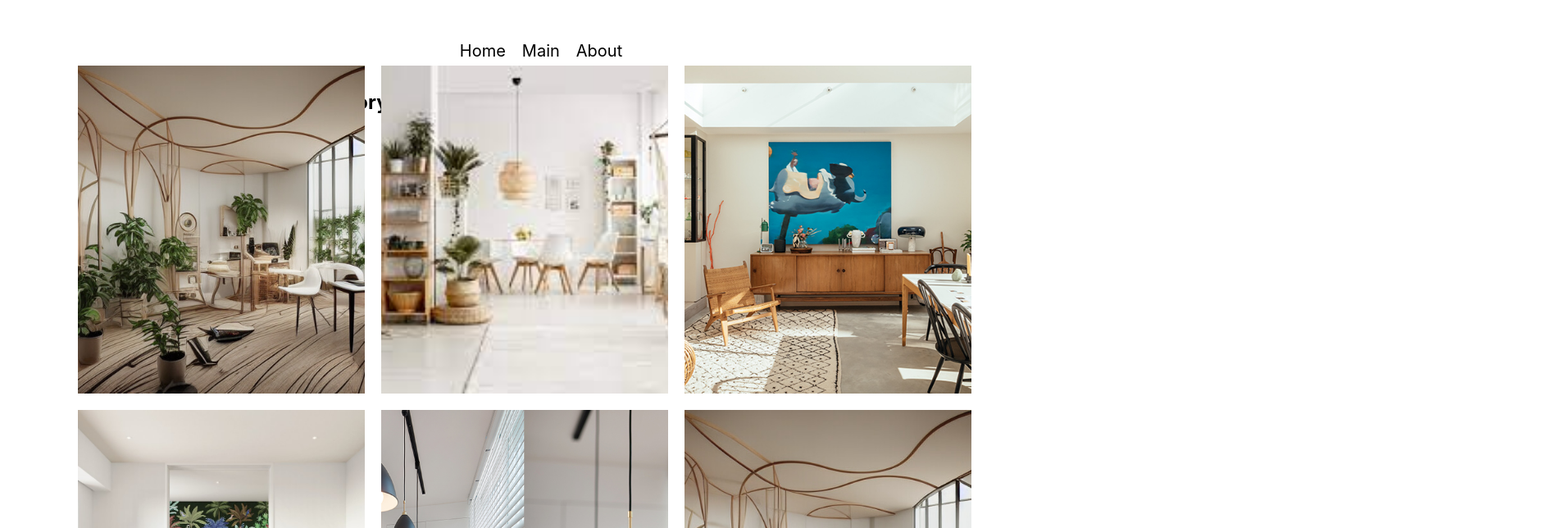
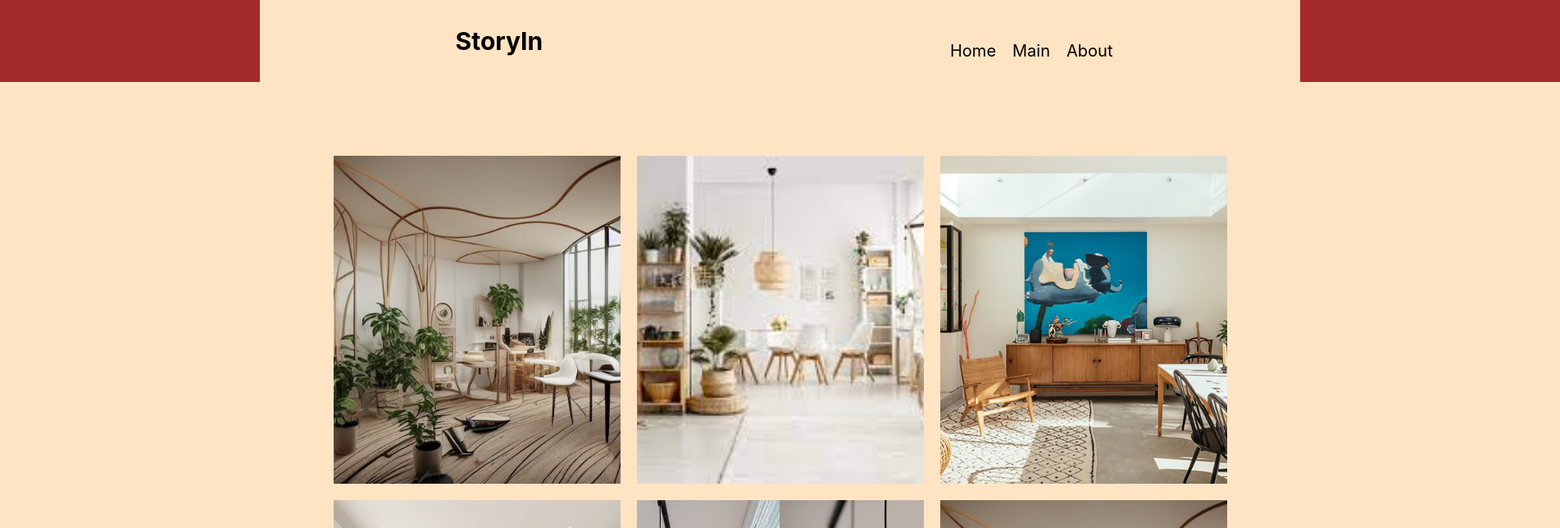
Before and after one commit to dlswn666/story-in, a React (Create React App) app: page /main in a window 1280 px wide. Shown: the top 644 px of the page at 82% size, 1903 px wide, since content can reach past the window. Built offline with nearby package versions, Linux system fonts and the light colour scheme.

Commit message:
main페이지 전체 라인 완료

```diff
--- a/src/App.css
+++ b/src/App.css
@@ -1,38 +1,5 @@
-.App {
-  text-align: center;
+.mainContainer{
+  background-color: bisque;
+  width: 1903px;
+  margin: auto;
 }
-
-.App-logo {
-  height: 40vmin;
-  pointer-events: none;
-}
-
-@media (prefers-reduced-motion: no-preference) {
-  .App-logo {
-    animation: App-logo-spin infinite 20s linear;
-  }
-}
-
-.App-header {
-  background-color: #282c34;
-  min-height: 100vh;
-  display: flex;
-  flex-direction: column;
-  align-items: center;
-  justify-content: center;
-  font-size: calc(10px + 2vmin);
-  color: white;
-}
-
-.App-link {
-  color: #61dafb;
-}
-
-@keyframes App-logo-spin {
-  from {
-    transform: rotate(0deg);
-  }
-  to {
-    transform: rotate(360deg);
-  }
-}
--- a/src/App.js
+++ b/src/App.js
@@ -4,6 +4,7 @@ import IntroPage from './pages/IntroPage';
 import MainPage from './pages/MainPage';
 import Navigation from './components/Navigation';
 import Footer from './components/Footer';
+import './App.css';
 
 function App() {
     return (
@@ -13,7 +14,7 @@ function App() {
                 <Route
                     path='/main'
                     element={
-                        <div>
+                        <div className='mainContainer'>
                             <Navigation />
                             <MainPage />
                             <Footer />
--- a/src/components/Navigation.js
+++ b/src/components/Navigation.js
@@ -4,19 +4,32 @@ import '../css/Navigation.css';
 
 const Navigation = () => {
     return (
-    <nav className="nav-container">
-      <ul className="nav-container-sub">
-        <li className="nav-item">
-          <Link to="/" className="nav-link">Home</Link>
+        <nav className='nav-container'>
+            <div className='emtyContainer1'></div>
+            <div className='content-container'>
+                <div className='headerTitle'>
+                    <h2 className='nav-item title'>StoryIn</h2>
+                </div>
+                <ul className='nav-container-sub'>
+                    <li className='nav-item'>
+                        <Link to='/' className='nav-link'>
+                            Home
+                        </Link>
                     </li>
-        <li className="nav-item">
-          <Link to="/main" className="nav-link">Main</Link>
+                    <li className='nav-item'>
+                        <Link to='/main' className='nav-link'>
+                            Main
+                        </Link>
                     </li>
-        <li className="nav-item">
-          <Link to="/about" className="nav-link">About</Link>
+                    <li className='nav-item'>
+                        <Link to='/about' className='nav-link'>
+                            About
+                        </Link>
                     </li>
                     {/* 다른 페이지에 대한 링크를 추가할 수 있습니다 */}
                 </ul>
+            </div>
+            <div className='emtyContainer2'></div>
         </nav>
     );
 };
--- a/src/css/MainPageStyle.css
+++ b/src/css/MainPageStyle.css
@@ -3,7 +3,7 @@
     flex-direction: column;
     align-items: center;
     justify-content: center;
-    height: 100vh;
+    height: 1000px;
   }
 
   .row {
@@ -50,8 +50,3 @@
     font-weight: bold;
     text-align: center;
   }
-
-  .title {
-    position: fixed;
-    left: 410px;
-    }
--- a/src/css/Navigation.css
+++ b/src/css/Navigation.css
@@ -1,5 +1,44 @@
 .nav-container {
     text-align: center;
+    height: 100px;
+    display: flex;
+}
+
+.emtyContainer1{
+  width: 20%;
+  background-color: brown;
+}
+
+.content-container{
+  text-align: center;
+  display: flex;
+  width: 80%;
+}
+
+.emtyContainer2{
+  width: 20%;
+  background-color: brown;
+}
+
+.headerTitle {
+    margin: auto;
+    display: inline-block;
+    position: relative;
+}
+
+.headerTitle h2 {
+    padding-left: 10px;
+    font-size: 30px;
+}
+
+.nav-container-sub {
+    margin: auto;
+}
+
+.nav-item .title {
+    position: absolute;
+    left: 10px;
+    margin: auto;
 }
 
 .nav-item {
@@ -19,6 +58,6 @@
     font-weight: bold;
 }
 
-  .nav-container-sub{
+.nav-container-sub {
     margin-top: 50px;
 }
--- a/src/pages/MainPage.js
+++ b/src/pages/MainPage.js
@@ -3,46 +3,45 @@ import '../css/MainPageStyle.css';
 
 const MainPage = () => {
     return (
-    <div className="main-page">
-      <h2 className='title'>StoryIn</h2>
-      <div className="image-container">
-        <div className="row">
-          <div className="image-wrapper">
-            <img src="/images/introImage1.jpg" alt="Product  1" />
-            <div className="image-overlay">
-              <p className="image-text">Image 1 Description</p>
+        <div className='main-page'>
+            <div className='image-container'>
+                <div className='row'>
+                    <div className='image-wrapper'>
+                        <img src='/images/introImage1.jpg' alt='Product  1' />
+                        <div className='image-overlay'>
+                            <p className='image-text'>Image 1 Description</p>
                         </div>
                     </div>
-          <div className="image-wrapper">
-            <img src="/images/introImage2.jpg" alt="Product  2" />
-            <div className="image-overlay">
-              <p className="image-text">Image 2 Description</p>
+                    <div className='image-wrapper'>
+                        <img src='/images/introImage2.jpg' alt='Product  2' />
+                        <div className='image-overlay'>
+                            <p className='image-text'>Image 2 Description</p>
                         </div>
                     </div>
-          <div className="image-wrapper">
-            <img src="/images/introImage3.jpg" alt="Product  3" />
-            <div className="image-overlay">
-              <p className="image-text">Image 3 Description</p>
+                    <div className='image-wrapper'>
+                        <img src='/images/introImage3.jpg' alt='Product  3' />
+                        <div className='image-overlay'>
+                            <p className='image-text'>Image 3 Description</p>
                         </div>
                     </div>
                 </div>
-        <div className="row">
-          <div className="image-wrapper">
-            <img src="/images/introImage4.jpg" alt="Product  4" />
-            <div className="image-overlay">
-              <p className="image-text">Image 4 Description</p>
+                <div className='row'>
+                    <div className='image-wrapper'>
+                        <img src='/images/introImage4.jpg' alt='Product  4' />
+                        <div className='image-overlay'>
+                            <p className='image-text'>Image 4 Description</p>
                         </div>
                     </div>
-          <div className="image-wrapper">
-            <img src="/images/introImage5.jpg" alt="Product  5" />
-            <div className="image-overlay">
-              <p className="image-text">Image 5 Description</p>
+                    <div className='image-wrapper'>
+                        <img src='/images/introImage5.jpg' alt='Product  5' />
+                        <div className='image-overlay'>
+                            <p className='image-text'>Image 5 Description</p>
                         </div>
                     </div>
-          <div className="image-wrapper">
-            <img src="/images/introImage1.jpg" alt="Product  6" />
-            <div className="image-overlay">
-              <p className="image-text">Image 6 Description</p>
+                    <div className='image-wrapper'>
+                        <img src='/images/introImage1.jpg' alt='Product  6' />
+                        <div className='image-overlay'>
+                            <p className='image-text'>Image 6 Description</p>
                         </div>
                     </div>
                 </div>
```
Lines whose indentation alone changed are shown as unchanged.
